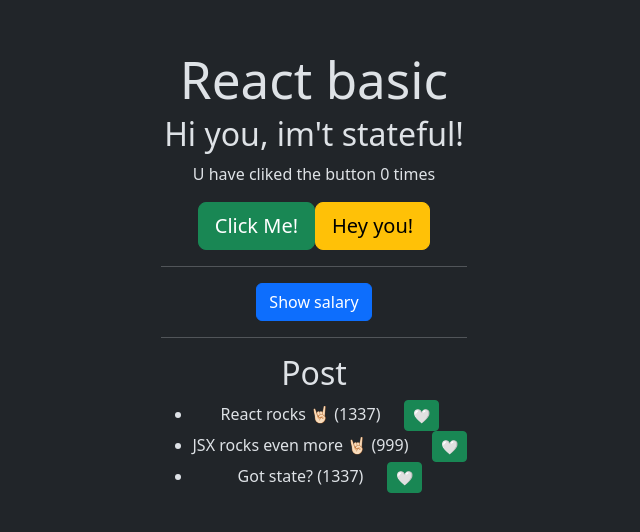
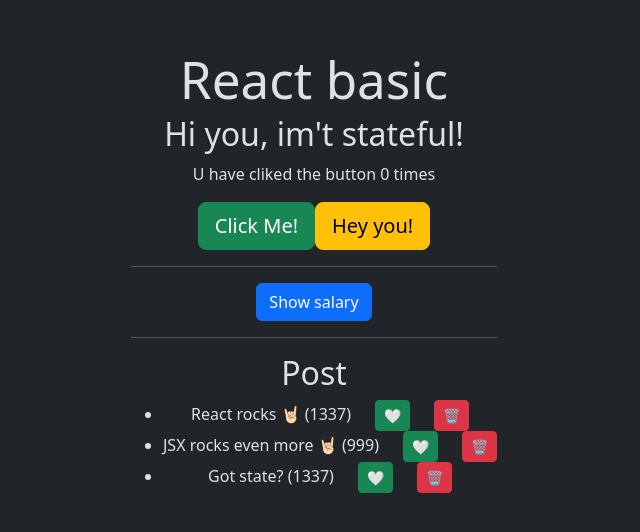
Before and after one commit to FiaNerd/react-lesson, a React (Vite) app in the folder 01-react-basics/: page / in a window 1280 px wide. Shown: the part 120-652 px from the top of the page, without its empty margins (326-966 px from the left). Built offline with nearby package versions, Linux system fonts and the light colour scheme.

Commit message:
Add my solution for delet a title for the workshop

```diff
--- a/01-react-basics/src/App.tsx
+++ b/01-react-basics/src/App.tsx
@@ -38,6 +38,14 @@
         setPosts([...posts]); // Behöver skapa en ny array för att kunna skriva ut det i browsern, så kommer inte uppdateras om man endast gör setPosts(posts), måste göra en array desturcturing för att kunna uppdatera och rednera om dem efter varje like ändring. Om man sätter post så fattar inte React att den ska uppdateras, det som öagras i variabeln i post är egentligen bara en genväg till objektet. Den pekar på samma objekt, så man ändrar aldrig den, om man skapar en ny array och sprider ut post till den, så det som lagras i new post är en pekare som pekar på ett annat objekt, så nu pekar man på ett annat objekt så renderar den om appen, så ser React det och skriver om det. Varje gång man likar så blir posten en helt ny lista. Men det är fortfarand samma objekt. För att React ska fatta att det har skett en förändring så behöver man ändra staten på något sätt
         console.log('Wabt to add like to post', post);
     }
+
+
+    const handleDeleteLikes = (post: Post) => {
+        setPosts(posts.filter(item => item.title !== post.title))
+
+        console.log(post.title);
+    }
+
 
     const handleBtnClick = () => {
 
@@ -125,6 +133,7 @@
             className='btn btn-success btn-sm ms-4'
             onClick={() => handleAddLike(posts)} //Hittar Rätt post när man klickar
             >🤍</button>
+            <button className='btn btn-danger btn-sm ms-4' onClick={() => handleDeleteLikes(posts) }>🗑️</button>
             </li>
             ))
          }
```
